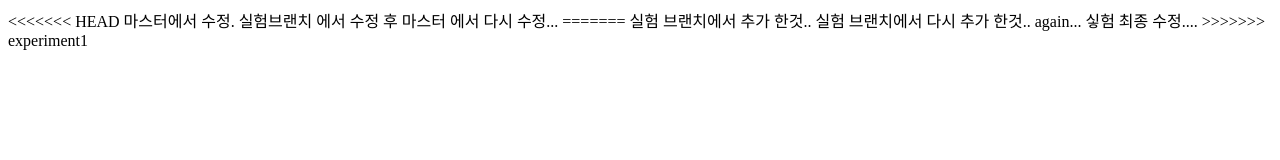
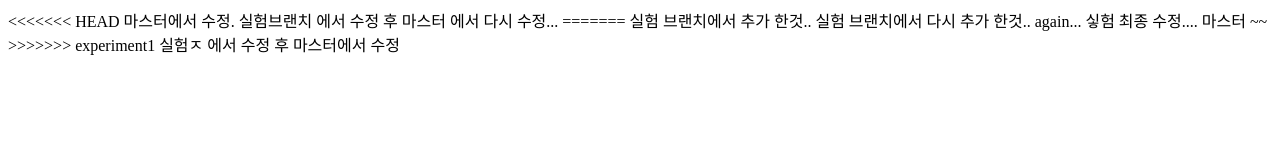
Before and after one commit to nampole/opentutorials, a plain HTML site: page index.html in a window 1280 px wide. Drawn offline with Linux system fonts and the light colour scheme.

Commit message:
실험2와 같은 구역 마스터에서 수정

```diff
--- a/index.html
+++ b/index.html
@@ -10,7 +10,8 @@
 =======
 실험 브랜치에서 추가 한것..
 실험 브랜치에서 다시 추가 한것.. again...
-싷험 최종 수정....
+싷험 최종 수정.... 마스터 ~~
 >>>>>>> experiment1
+실험ㅈ 에서 수정 후 마스터에서 수정
 </body>
 </html>
```
